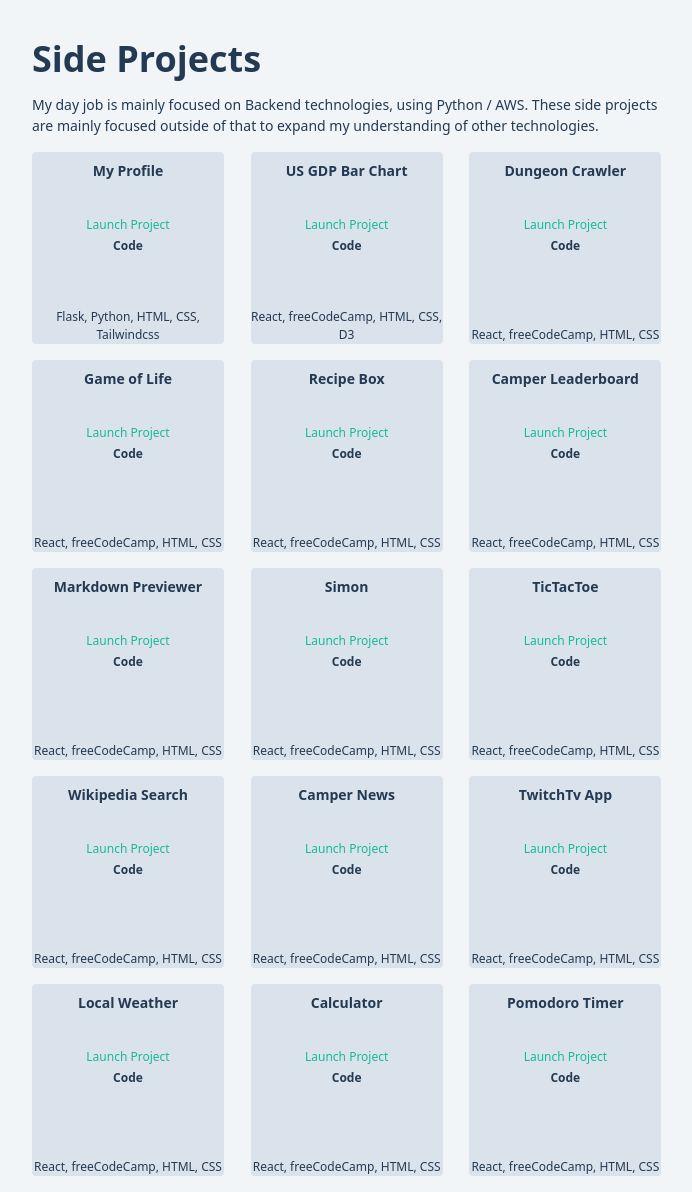
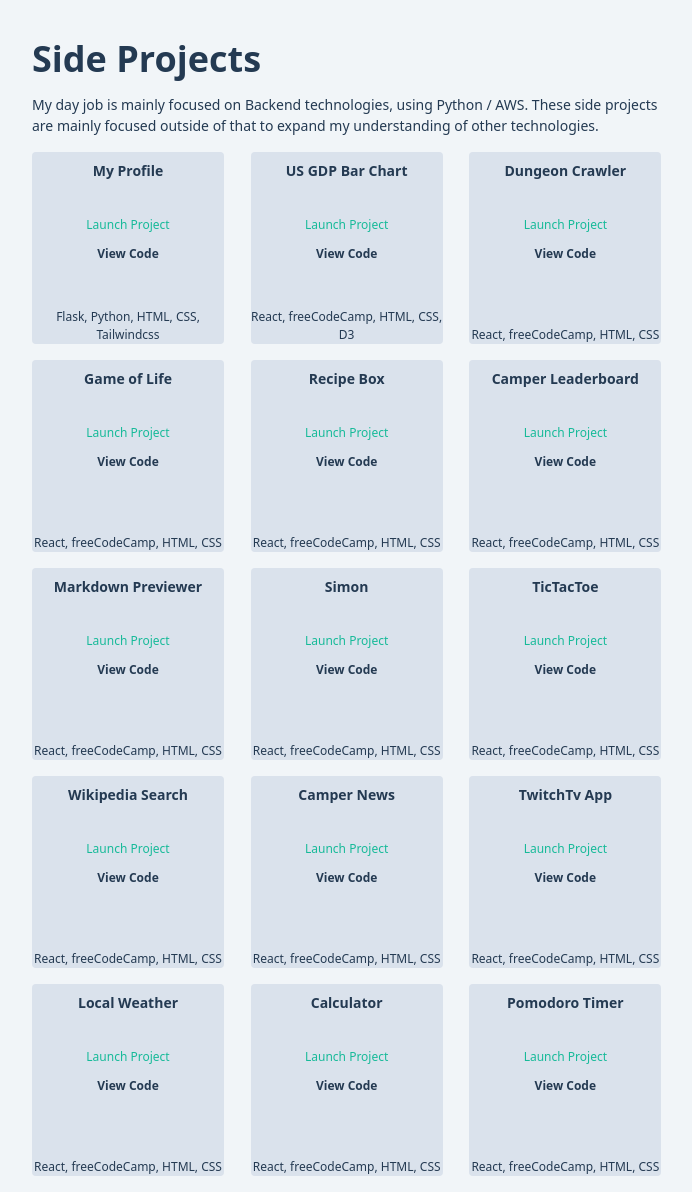
Before and after one commit to alex-evans/personal_profile, a Flask app: page /side-projects in a window 1280 px wide. Shown: the part 59-1251 px from the top of the page, without its empty margins (288-980 px from the left). Run offline with Flask 3, Linux system fonts and the light colour scheme; style sheets or scripts are compiled from the project's sources.

Commit message:
Add better design to View Code on side project

```diff
--- a/templates/side_projects.html
+++ b/templates/side_projects.html
@@ -18,7 +18,7 @@
                 <div class="rounded bg-neutral-900 h-48 w-48 text-sm text-center text-neutral-200 flex flex-col">
                     <p class="mt-2"><span class="font-bold">{{ project["title"] }}</span></p>
                     <p class="mt-8"><a href="{{ project['launchLink'] }}" class="text-teal-500 text-xs">Launch Project</a></p>
-                    <p><a href="{{ project['codeLink'] }}" class="text-xs font-bold">Code</a></p>
+                    <p class="mt-2"><a href="{{ project['codeLink'] }}" class="text-xs font-bold">View Code</a></p>
                     <p class="mt-auto text-center text-xs">{{ project["tags"] | join(', ') }}</p>
                 </div>
             {% endfor %}
```
